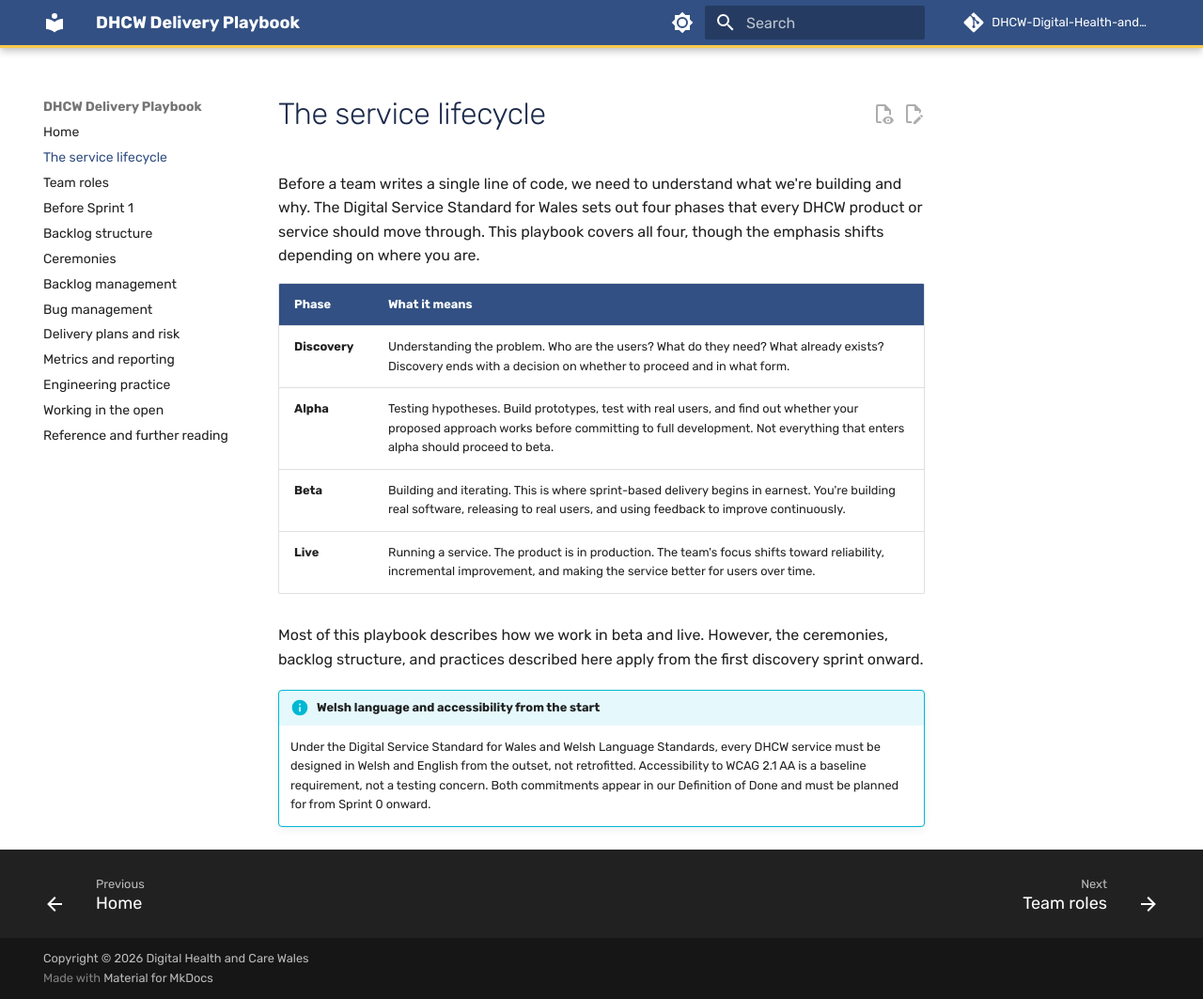
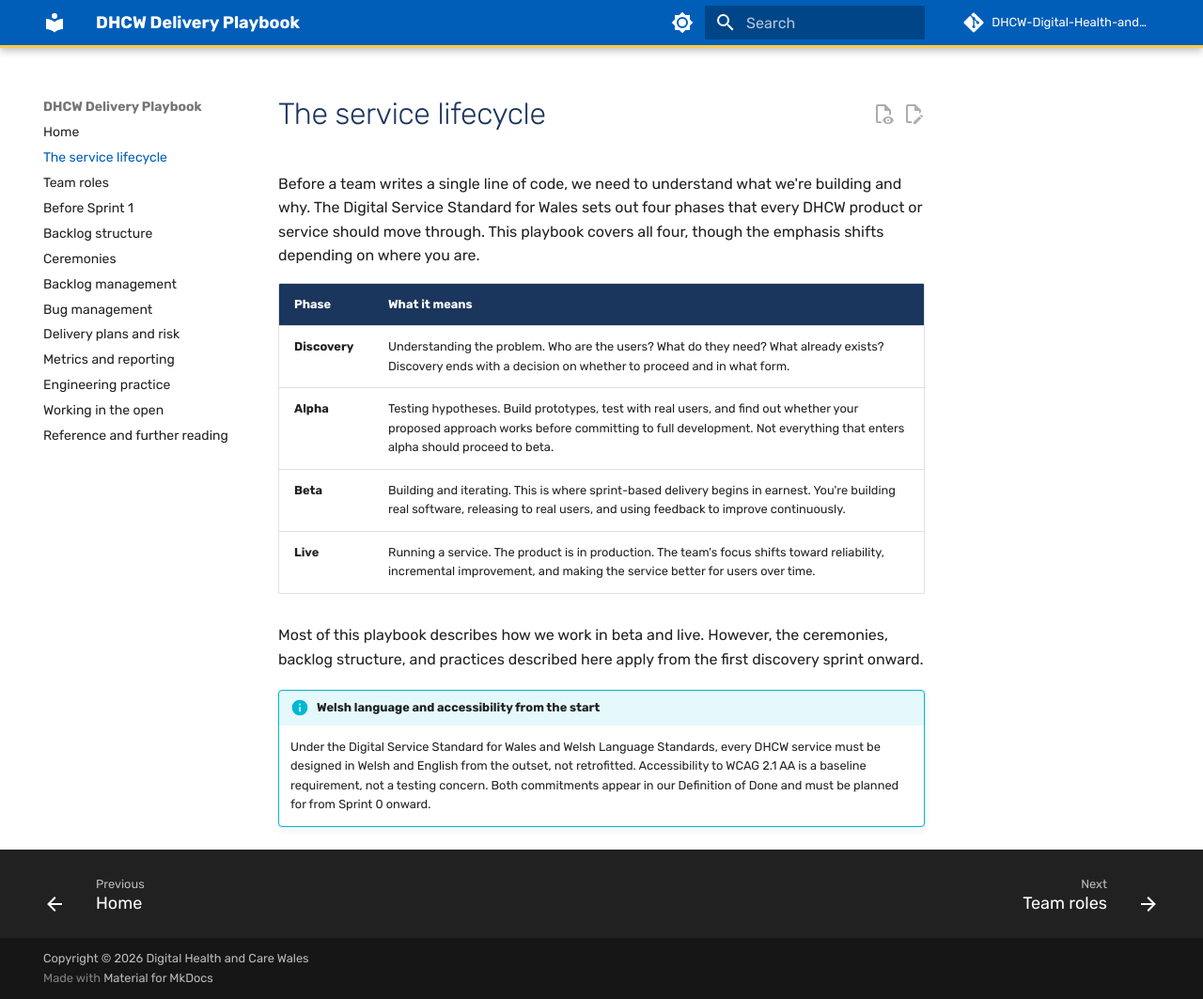
Before and after one commit to DHCW-Digital-Health-and-Care-Wales/dhcw-delivery-playbook, an MkDocs documentation site: the page built from docs/service-lifecycle.md, in a window 1280 px wide and 1063 px high. Shown: the whole window at 94% size. Built offline with MkDocs 1.6.1 and Material for MkDocs 9.7.7, drawn with Linux system fonts in a browser that asks for light colours; comment, search, counter and statistics services are not loaded.

Commit message:
Align styles with DHCW/NHS Wales component library

```diff
--- a/docs/stylesheets/extra.css
+++ b/docs/stylesheets/extra.css
@@ -1,16 +1,18 @@
 /* DHCW brand palette applied to Material for MkDocs.
-   Navy #1B294A, DHCW Blue #12A3C9, NHS Wales Blue #325083, Yellow #F8CA4D. */
+   Colours sourced from the DHCW/NHS Wales component library:
+   https://dhcw-digital-health-and-care-wales.github.io/nhsw-component-library/
+   NHS Wales Blue #005EB8, Dark Navy #1B365D, DHCW Blue #12A3C9, Yellow #F8CA4D. */
 
 :root {
-  --dhcw-navy: #1B294A;
+  --dhcw-navy: #1b365d;
   --dhcw-blue: #12A3C9;
-  --nhs-wales-blue: #325083;
+  --nhs-wales-blue: #005eb8;
   --dhcw-yellow: #F8CA4D;
 
   /* Header and primary surfaces use NHS Wales Blue. */
-  --md-primary-fg-color: #325083;
-  --md-primary-fg-color--light: #46689f;
-  --md-primary-fg-color--dark: #1B294A;
+  --md-primary-fg-color: #005eb8;
+  --md-primary-fg-color--light: #2e7dd1;
+  --md-primary-fg-color--dark: #1b365d;
 
   /* Links and interactive accents use DHCW Blue. */
   --md-accent-fg-color: #12A3C9;
@@ -28,14 +30,15 @@
   color: var(--dhcw-blue);
 }
 
-/* Yellow accent on the title bar bottom border. */
+/* Yellow accent on the header bottom border, matching the nhsw-component-library
+   warning callout yellow used for high-visibility brand elements. */
 .md-header {
   border-bottom: 3px solid var(--dhcw-yellow);
 }
 
-/* Tables: navy header row, readable borders. */
+/* Tables: navy header row matching the nhsw-component-library dark navy. */
 .md-typeset table:not([class]) th {
-  background-color: var(--nhs-wales-blue);
+  background-color: var(--dhcw-navy);
   color: #ffffff;
 }
 
@@ -47,6 +50,17 @@
 .md-typeset .note > .admonition-title,
 .md-typeset .note > summary {
   background-color: rgba(18, 163, 201, 0.1);
+}
+
+/* "Warning" admonitions use NHS Wales yellow, matching the nhsw-warning-callout
+   pattern from the component library. */
+.md-typeset .admonition.warning,
+.md-typeset details.warning {
+  border-color: var(--dhcw-yellow);
+}
+.md-typeset .warning > .admonition-title,
+.md-typeset .warning > summary {
+  background-color: rgba(248, 202, 77, 0.2);
 }
 
 /* "Example" admonitions tinted to DHCW Yellow. */
```
